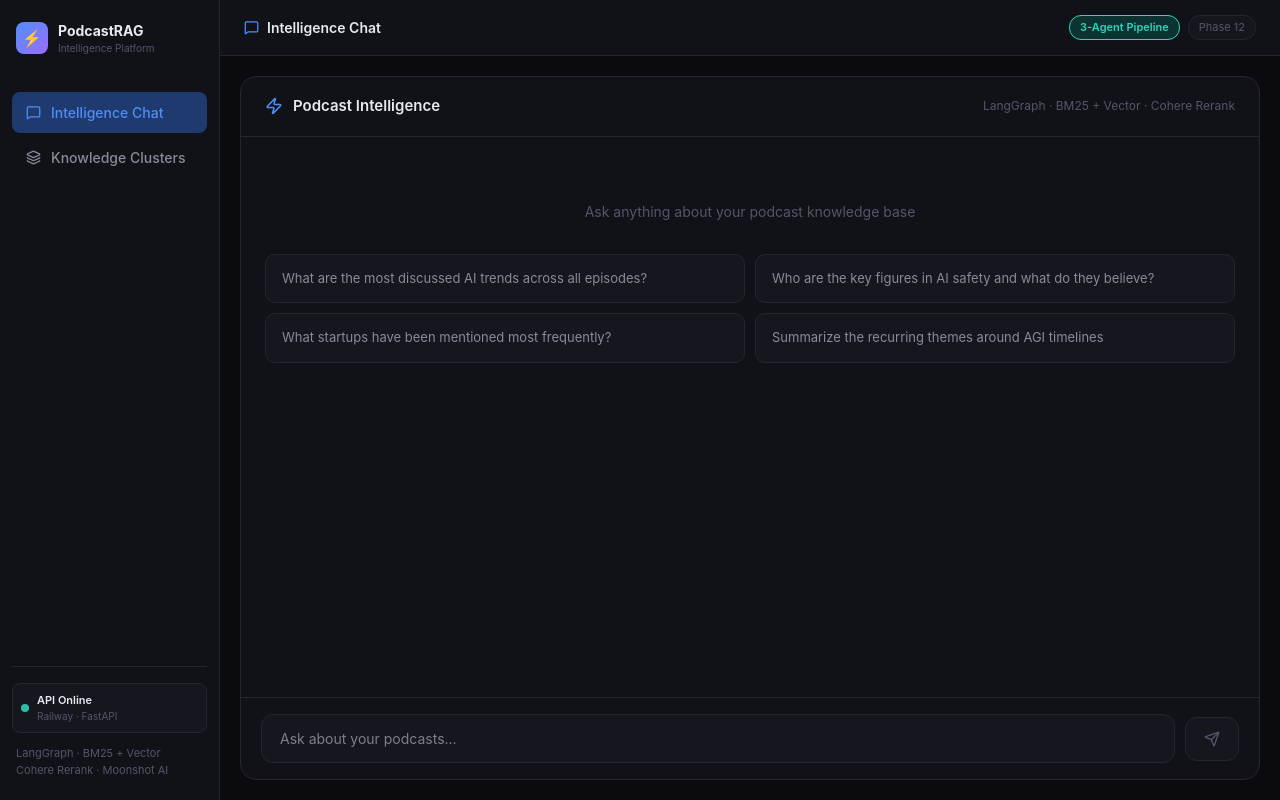
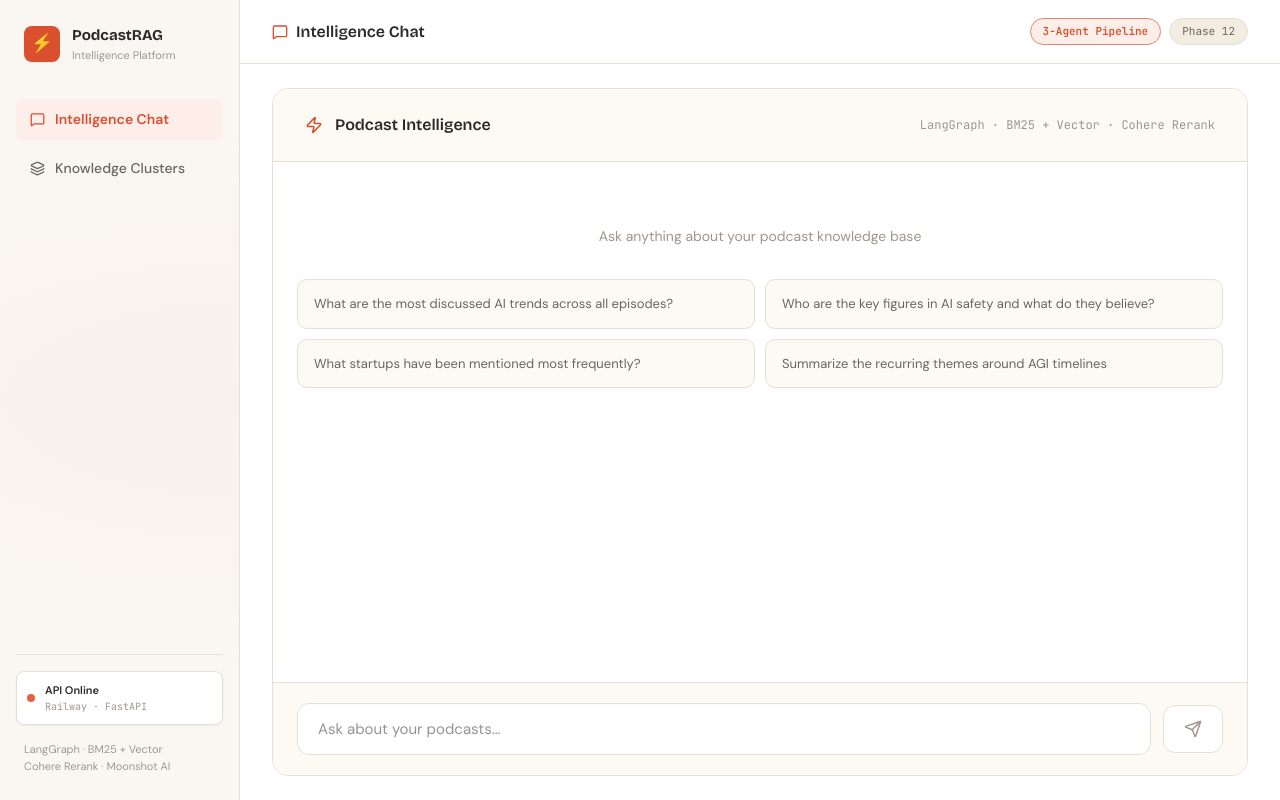
Before and after one commit to jayzhuang1996/RAG, a Next.js app in the folder frontend/: page / in a window 1280 px wide. Built offline with nearby package versions, Linux system fonts and the light colour scheme.

Commit message:
feat(ui): redesign frontend with codebase-to-course aesthetic

```diff
--- a/frontend/app/globals.css
+++ b/frontend/app/globals.css
@@ -1,104 +1,153 @@
+@import "tailwindcss";
+
 @import "tailwindcss";
 
 :root {
-  --bg-base: #0a0a0f;
-  --bg-panel: #111118;
-  --bg-card: #16161e;
-  --bg-hover: #1e1e28;
-  --border: #252530;
-  --border-accent: #3a3a4a;
-  --text-primary: #e8e8f0;
-  --text-secondary: #8a8a9a;
-  --text-muted: #55556a;
-  --accent-blue: #4f8ef7;
-  --accent-blue-dim: #1e3a6e;
-  --accent-purple: #9b6dff;
-  --accent-purple-dim: #2d1f5e;
-  --accent-teal: #2dd4bf;
-  --accent-teal-dim: #0d3330;
-  --accent-amber: #f59e0b;
+  /* BACKGROUNDS */
+  --bg-base: #FAF7F2;
+  --bg-warm: #F5F0E8;
+  --bg-code: #1E1E2E;
+
+  /* TEXT */
+  --text-primary: #2C2A28;
+  --text-secondary: #6B6560;
+  --text-muted: #9E9790;
+
+  /* BORDERS */
+  --border: #E5DFD6;
+  --border-light: #EEEBE5;
+
+  /* SURFACES */
+  --bg-panel: #FFFFFF;
+  --bg-card: #FDF9F3;
+  --bg-hover: #F2ECE1;
+
+  /* ACCENTS */
+  --accent-main: #D94F30;
+  --accent-hover: #C4432A;
+  --accent-light: #FDEEE9;
+  --accent-muted: #E8836C;
+
+  /* SEMANTIC */
+  --accent-blue: #2A7B9B;
+  --accent-blue-dim: #E4F2F7;
+  --accent-purple: #7B6DAA;
+  --accent-purple-dim: #F0EDF6;
+  --accent-teal: #2D8B55;
+  --accent-teal-dim: #E8F5EE;
+
+  /* SHADOWS */
+  --shadow-sm: 0 1px 2px rgba(44,42,40,0.05);
+  --shadow-md: 0 4px 12px rgba(44,42,40,0.08);
+
+  /* TYPE SCALE */
+  --text-xs:   0.75rem;
+  --text-sm:   0.875rem;
+  --text-base: 1rem;
+  --text-lg:   1.125rem;
+  --text-xl:   1.25rem;
+  --text-2xl:  1.5rem;
+  --text-3xl:  1.875rem;
+  --text-4xl:  2.25rem;
+  --text-5xl:  3rem;
+  --text-6xl:  3.75rem;
+
+  /* LINE HEIGHTS */
+  --leading-tight:  1.15;
+  --leading-snug:   1.3;
+  --leading-normal: 1.6;
+  --leading-loose:  1.8;
 }
 
-* {
-  box-sizing: border-box;
-}
+* { box-sizing: border-box; }
 
 html, body {
   height: 100%;
   margin: 0;
   background: var(--bg-base);
+  background-image: radial-gradient(ellipse at 20% 50%, rgba(217,79,48,0.03) 0%, transparent 50%);
   color: var(--text-primary);
-  font-family: -apple-system, BlinkMacSystemFont, "Inter", "Segoe UI", sans-serif;
+  font-family: var(--font-body), -apple-system, BlinkMacSystemFont, sans-serif;
   -webkit-font-smoothing: antialiased;
 }
 
 /* Scrollbar */
 ::-webkit-scrollbar { width: 6px; height: 6px; }
 ::-webkit-scrollbar-track { background: transparent; }
-::-webkit-scrollbar-thumb { background: var(--border-accent); border-radius: 3px; }
+::-webkit-scrollbar-thumb { background: var(--border); border-radius: 99px; }
 ::-webkit-scrollbar-thumb:hover { background: var(--text-muted); }
 
-/* Prose / markdown */
-.prose-dark {
-  line-height: 1.75;
+/* Editorial Prose for Chat */
+.prose-editorial {
+  line-height: var(--leading-normal);
   color: var(--text-primary);
 }
-.prose-dark h1, .prose-dark h2, .prose-dark h3 {
-  color: #fff;
+.prose-editorial h1, .prose-editorial h2, .prose-editorial h3 {
+  color: var(--text-primary);
+  font-family: var(--font-display);
   font-weight: 700;
   margin-top: 1.5em;
   margin-bottom: 0.5em;
+  line-height: var(--leading-tight);
 }
-.prose-dark p { margin: 0.75em 0; }
-.prose-dark ul, .prose-dark ol { padding-left: 1.5em; }
-.prose-dark li { margin: 0.3em 0; }
-.prose-dark strong { color: #fff; font-weight: 600; }
-.prose-dark blockquote {
-  border-left: 3px solid var(--accent-blue);
-  padding-left: 1em;
+.prose-editorial p { margin: 0.75em 0; }
+.prose-editorial ul, .prose-editorial ol { padding-left: 1.5em; }
+.prose-editorial li { margin: 0.3em 0; }
+.prose-editorial strong { color: var(--text-primary); font-weight: 600; }
+.prose-editorial blockquote {
+  border-left: 3px solid var(--accent-main);
+  background: var(--bg-card);
+  padding: 0.5em 1em;
   color: var(--text-secondary);
+  border-radius: 0 4px 4px 0;
   margin: 1em 0;
 }
-.prose-dark code {
+.prose-editorial code {
   background: var(--bg-hover);
   border: 1px solid var(--border);
   padding: 0.1em 0.4em;
   border-radius: 4px;
-  font-size: 0.88em;
-  color: var(--accent-teal);
-  font-family: "JetBrains Mono", "SF Mono", Menlo, monospace;
+  font-size: var(--text-sm);
+  color: var(--text-primary);
+  font-family: var(--font-mono), monospace;
 }
-.prose-dark pre {
-  background: #0d0d15;
-  border: 1px solid var(--border);
+.prose-editorial pre {
+  background: var(--bg-code);
+  color: #CDD6F4;
   border-radius: 8px;
-  padding: 1em;
+  padding: 1.25em;
   overflow-x: auto;
-  margin: 1em 0;
+  margin: 1.25em 0;
+  box-shadow: var(--shadow-sm);
 }
-.prose-dark pre code {
+.prose-editorial pre code {
   background: none;
   border: none;
   padding: 0;
-  font-size: 0.85em;
+  font-size: var(--text-sm);
+  color: inherit;
+  font-family: var(--font-mono), monospace;
 }
-.prose-dark a {
-  color: var(--accent-blue);
-  text-decoration: none;
+.prose-editorial a {
+  color: var(--accent-main);
+  text-decoration: underline;
+  text-decoration-color: var(--accent-light);
+  text-underline-offset: 2px;
+  transition: all 0.15s;
 }
-.prose-dark a:hover { text-decoration: underline; }
-.prose-dark hr {
+.prose-editorial a:hover { text-decoration-color: var(--accent-main); }
+.prose-editorial hr {
   border: none;
-  border-top: 1px solid var(--border);
+  border-top: 1px dashed var(--border);
   margin: 1.5em 0;
 }
 
-/* Glassmorphism card */
+/* Glass-card -> Warm shadow card */
 .glass-card {
-  background: var(--bg-card);
+  background: var(--bg-panel);
   border: 1px solid var(--border);
   border-radius: 12px;
-  backdrop-filter: blur(8px);
+  box-shadow: var(--shadow-md);
 }
 
 /* Pulse dot */
@@ -106,7 +155,7 @@ html, body {
   width: 8px;
   height: 8px;
   border-radius: 50%;
-  background: var(--accent-teal);
+  background: var(--accent-main);
   animation: pulse 2s infinite;
 }
 @keyframes pulse {
@@ -116,7 +165,7 @@ html, body {
 
 /* Shimmer loading */
 .shimmer {
-  background: linear-gradient(90deg, var(--bg-card) 25%, var(--bg-hover) 50%, var(--bg-card) 75%);
+  background: linear-gradient(90deg, var(--bg-panel) 25%, var(--bg-hover) 50%, var(--bg-panel) 75%);
   background-size: 200% 100%;
   animation: shimmer 1.5s infinite;
 }
@@ -130,12 +179,14 @@ html, body {
   display: inline-flex;
   align-items: center;
   gap: 6px;
-  background: var(--accent-blue-dim);
-  border: 1px solid var(--accent-blue);
+  background: var(--bg-hover);
+  border: 1px solid var(--border);
   border-radius: 20px;
   padding: 3px 10px;
-  font-size: 12px;
-  color: var(--accent-blue);
+  font-size: var(--text-xs);
+  color: var(--text-secondary);
+  font-family: var(--font-mono);
+  box-shadow: var(--shadow-sm);
 }
 
 /* Nav */
@@ -147,7 +198,7 @@ html, body {
   border-radius: 8px;
   cursor: pointer;
   color: var(--text-secondary);
-  font-size: 14px;
+  font-size: var(--text-sm);
   font-weight: 500;
   transition: all 0.15s;
 }
@@ -156,9 +207,10 @@ html, body {
   color: var(--text-primary);
 }
 .nav-item.active {
-  background: var(--accent-blue-dim);
-  color: var(--accent-blue);
-  border: 1px solid var(--accent-blue-dim);
+  background: var(--accent-light);
+  color: var(--accent-main);
+  border: 1px solid var(--accent-light);
+  font-weight: 600;
 }
 
 /* Graph node badge */
@@ -172,19 +224,21 @@ html, body {
   color: var(--accent-purple);
   text-transform: uppercase;
   letter-spacing: 0.05em;
+  font-family: var(--font-mono);
 }
 
 /* Community card */
 .community-card {
-  background: var(--bg-card);
+  background: var(--bg-panel);
   border: 1px solid var(--border);
   border-radius: 10px;
   padding: 16px;
   cursor: pointer;
   transition: all 0.2s;
+  box-shadow: var(--shadow-sm);
 }
 .community-card:hover {
-  border-color: var(--accent-blue);
-  background: var(--bg-hover);
-  transform: translateY(-1px);
+  border-color: var(--accent-main);
+  transform: translateY(-2px);
+  box-shadow: var(--shadow-md);
 }
--- a/frontend/app/layout.tsx
+++ b/frontend/app/layout.tsx
@@ -1,5 +1,10 @@
 import type { Metadata } from "next";
+import { Bricolage_Grotesque, DM_Sans, JetBrains_Mono } from 'next/font/google';
 import "./globals.css";
+
+const display = Bricolage_Grotesque({ subsets: ['latin'], variable: '--font-display' });
+const body = DM_Sans({ subsets: ['latin'], variable: '--font-body' });
+const mono = JetBrains_Mono({ subsets: ['latin'], variable: '--font-mono' });
 
 export const metadata: Metadata = {
   title: "Podcast Intelligence — GraphRAG Dashboard",
@@ -8,8 +13,8 @@ export const metadata: Metadata = {
 
 export default function RootLayout({ children }: { children: React.ReactNode }) {
   return (
-    <html lang="en">
-      <body style={{ background: 'var(--bg-base)', minHeight: '100vh' }}>
+    <html lang="en" className={`${display.variable} ${body.variable} ${mono.variable}`}>
+      <body>
         {children}
       </body>
     </html>
--- a/frontend/app/page.tsx
+++ b/frontend/app/page.tsx
@@ -23,43 +23,45 @@ export default function Home() {
     }}>
       {/* Sidebar */}
       <aside style={{
-        width: '220px',
+        width: '240px',
         flexShrink: 0,
-        background: 'var(--bg-panel)',
+        background: 'transparent',
         borderRight: '1px solid var(--border)',
         display: 'flex',
         flexDirection: 'column',
-        padding: '20px 12px',
+        padding: '24px 16px',
       }}>
         {/* Logo */}
-        <div style={{ marginBottom: '32px', padding: '0 4px' }}>
+        <div style={{ marginBottom: '32px', padding: '0 8px' }}>
           <div style={{
             display: 'flex',
             alignItems: 'center',
-            gap: '10px',
+            gap: '12px',
             marginBottom: '4px',
           }}>
             <div style={{
-              width: '32px',
-              height: '32px',
-              background: 'linear-gradient(135deg, var(--accent-blue), var(--accent-purple))',
+              width: '36px',
+              height: '36px',
+              background: 'var(--accent-main)',
+              color: 'white',
               borderRadius: '8px',
               display: 'flex',
               alignItems: 'center',
               justifyContent: 'center',
-              fontSize: '16px',
+              fontSize: '18px',
+              boxShadow: 'var(--shadow-sm)'
             }}>
               ⚡
             </div>
             <div>
-              <div style={{ fontWeight: 700, fontSize: '14px' }}>PodcastRAG</div>
-              <div style={{ fontSize: '10px', color: 'var(--text-muted)' }}>Intelligence Platform</div>
+              <div style={{ fontWeight: 700, fontSize: '15px', fontFamily: 'var(--font-display)' }}>PodcastRAG</div>
+              <div style={{ fontSize: '11px', color: 'var(--text-muted)' }}>Intelligence Platform</div>
             </div>
           </div>
         </div>
 
         {/* Nav */}
-        <nav style={{ display: 'flex', flexDirection: 'column', gap: '4px', flex: 1 }}>
+        <nav style={{ display: 'flex', flexDirection: 'column', gap: '8px', flex: 1 }}>
           {NAV.map(({ id, label, icon: Icon }) => (
             <button
               key={id}
@@ -78,25 +80,26 @@ export default function Home() {
           <div style={{
             display: 'flex',
             alignItems: 'center',
-            gap: '8px',
-            padding: '8px',
+            gap: '10px',
+            padding: '10px',
             borderRadius: '8px',
-            background: 'var(--bg-card)',
+            background: 'var(--bg-panel)',
             border: '1px solid var(--border)',
+            boxShadow: 'var(--shadow-sm)'
           }}>
             <div className="pulse-dot" />
             <div>
               <div style={{ fontSize: '11px', fontWeight: 600, color: 'var(--text-primary)' }}>API Online</div>
-              <div style={{ fontSize: '10px', color: 'var(--text-muted)' }}>Railway · FastAPI</div>
+              <div style={{ fontSize: '10px', color: 'var(--text-muted)', fontFamily: 'var(--font-mono)' }}>Railway · FastAPI</div>
             </div>
           </div>
 
           <div style={{
-            marginTop: '12px',
+            marginTop: '16px',
             fontSize: '11px',
             color: 'var(--text-muted)',
             lineHeight: '1.6',
-            padding: '0 4px',
+            padding: '0 8px',
           }}>
             <div>LangGraph · BM25 + Vector</div>
             <div>Cohere Rerank · Moonshot AI</div>
@@ -111,14 +114,15 @@ export default function Home() {
         flexDirection: 'column',
         overflow: 'hidden',
         minWidth: 0,
+        background: 'var(--bg-panel)'
       }}>
         {/* Top bar */}
         <div style={{
-          height: '56px',
+          height: '64px',
           borderBottom: '1px solid var(--border)',
           display: 'flex',
           alignItems: 'center',
-          padding: '0 24px',
+          padding: '0 32px',
           gap: '12px',
           flexShrink: 0,
           background: 'var(--bg-panel)',
@@ -126,14 +130,14 @@ export default function Home() {
           <div style={{ flexShrink: 0 }}>
             {activeTab === 'chat' && (
               <div style={{ display: 'flex', alignItems: 'center', gap: '8px' }}>
-                <MessageSquare size={15} color="var(--accent-blue)" />
-                <span style={{ fontSize: '14px', fontWeight: 600 }}>Intelligence Chat</span>
+                <MessageSquare size={16} color="var(--accent-main)" />
+                <span style={{ fontSize: '16px', fontWeight: 600, fontFamily: 'var(--font-display)' }}>Intelligence Chat</span>
               </div>
             )}
             {activeTab === 'communities' && (
               <div style={{ display: 'flex', alignItems: 'center', gap: '8px' }}>
-                <Layers size={15} color="var(--accent-purple)" />
-                <span style={{ fontSize: '14px', fontWeight: 600 }}>Knowledge Clusters</span>
+                <Layers size={16} color="var(--accent-main)" />
+                <span style={{ fontSize: '16px', fontWeight: 600, fontFamily: 'var(--font-display)' }}>Knowledge Clusters</span>
               </div>
             )}
           </div>
@@ -141,22 +145,24 @@ export default function Home() {
           <div style={{ marginLeft: 'auto', display: 'flex', gap: '8px', alignItems: 'center' }}>
             <span style={{
               fontSize: '11px',
-              background: 'var(--accent-teal-dim)',
-              color: 'var(--accent-teal)',
-              border: '1px solid var(--accent-teal)',
-              borderRadius: '12px',
-              padding: '3px 10px',
+              fontFamily: 'var(--font-mono)',
+              background: 'var(--accent-light)',
+              color: 'var(--accent-main)',
+              border: '1px solid var(--accent-muted)',
+              borderRadius: '20px',
+              padding: '4px 12px',
               fontWeight: 600,
             }}>
               3-Agent Pipeline
             </span>
             <span style={{
               fontSize: '11px',
-              background: 'var(--bg-card)',
-              color: 'var(--text-muted)',
+              fontFamily: 'var(--font-mono)',
+              background: 'var(--bg-hover)',
+              color: 'var(--text-secondary)',
               border: '1px solid var(--border)',
-              borderRadius: '12px',
-              padding: '3px 10px',
+              borderRadius: '20px',
+              padding: '4px 12px',
             }}>
               Phase 12
             </span>
@@ -167,33 +173,37 @@ export default function Home() {
         <div style={{
           flex: 1,
           overflow: 'hidden',
-          padding: '20px',
+          padding: '24px 32px',
         }}>
           {activeTab === 'chat' && (
-            <div style={{ height: '100%' }}>
+            <div style={{ height: '100%', maxWidth: '1000px', margin: '0 auto' }}>
               <ChatInterface />
             </div>
           )}
           {activeTab === 'communities' && (
             <div style={{
               height: '100%',
+              maxWidth: '1000px',
+              margin: '0 auto',
               background: 'var(--bg-panel)',
               border: '1px solid var(--border)',
               borderRadius: '16px',
+              boxShadow: 'var(--shadow-md)',
               overflow: 'hidden',
               display: 'flex',
               flexDirection: 'column',
             }}>
               <div style={{
-                padding: '18px 24px',
+                padding: '24px 32px',
                 borderBottom: '1px solid var(--border)',
+                background: 'var(--bg-card)',
                 display: 'flex',
                 alignItems: 'center',
-                gap: '10px',
+                gap: '12px',
               }}>
-                <Layers size={16} color="var(--accent-purple)" />
-                <span style={{ fontWeight: 600, fontSize: '15px' }}>Knowledge Clusters</span>
-                <span style={{ fontSize: '12px', color: 'var(--text-muted)', marginLeft: 'auto' }}>
+                <Layers size={18} color="var(--accent-main)" />
+                <span style={{ fontWeight: 600, fontSize: '16px', fontFamily: 'var(--font-display)' }}>Knowledge Clusters</span>
+                <span style={{ fontSize: '12px', color: 'var(--text-muted)', marginLeft: 'auto', fontFamily: 'var(--font-mono)' }}>
                   Greedy Modularity · networkx
                 </span>
               </div>
--- a/frontend/components/ChatInterface.tsx
+++ b/frontend/components/ChatInterface.tsx
@@ -78,15 +78,16 @@ export default function ChatInterface() {
       }}>
         {/* Header */}
         <div style={{
-          padding: '18px 24px',
+          padding: '24px 32px',
           borderBottom: '1px solid var(--border)',
+          background: 'var(--bg-card)',
           display: 'flex',
           alignItems: 'center',
-          gap: '10px',
+          gap: '12px',
         }}>
-          <Zap size={18} color="var(--accent-blue)" />
-          <span style={{ fontWeight: 600, fontSize: '15px' }}>Podcast Intelligence</span>
-          <span style={{ marginLeft: 'auto', fontSize: '12px', color: 'var(--text-muted)' }}>
+          <Zap size={18} color="var(--accent-main)" />
+          <span style={{ fontWeight: 600, fontSize: '16px', fontFamily: 'var(--font-display)' }}>Podcast Intelligence</span>
+          <span style={{ marginLeft: 'auto', fontSize: '12px', color: 'var(--text-muted)', fontFamily: 'var(--font-mono)' }}>
             LangGraph · BM25 + Vector · Cohere Rerank
           </span>
         </div>
@@ -140,11 +141,12 @@ export default function ChatInterface() {
               {msg.role === 'user' ? (
                 <div style={{
                   maxWidth: '75%',
-                  background: 'var(--accent-blue)',
+                  background: 'var(--accent-main)',
+                  boxShadow: 'var(--shadow-sm)',
                   borderRadius: '16px 16px 4px 16px',
-                  padding: '12px 18px',
+                  padding: '14px 20px',
                   color: '#fff',
-                  fontSize: '14px',
+                  fontSize: '15px',
                   lineHeight: '1.6',
                 }}>
                   {msg.content}
@@ -152,24 +154,26 @@ export default function ChatInterface() {
               ) : msg.role === 'error' ? (
                 <div style={{
                   maxWidth: '85%',
-                  background: '#2a1010',
-                  border: '1px solid #5a2020',
+                  background: 'var(--accent-light)',
+                  border: '1px solid var(--accent-muted)',
                   borderRadius: '4px 16px 16px 16px',
                   padding: '14px 18px',
-                  color: '#ff6b6b',
-                  fontSize: '13px',
+                  color: 'var(--accent-hover)',
+                  fontSize: '14px',
+                  fontFamily: 'var(--font-mono)'
                 }}>
                   {msg.content}
                 </div>
               ) : (
                 <div style={{
                   maxWidth: '100%',
-                  background: 'var(--bg-card)',
+                  background: 'var(--bg-panel)',
                   border: '1px solid var(--border)',
+                  boxShadow: 'var(--shadow-md)',
                   borderRadius: '4px 16px 16px 16px',
-                  padding: '18px 22px',
+                  padding: '24px',
                 }}>
-                  <div className="prose-dark">
+                  <div className="prose-editorial">
                     <ReactMarkdown remarkPlugins={[remarkGfm]}>
                       {msg.content}
                     </ReactMarkdown>
@@ -219,8 +223,9 @@ export default function ChatInterface() {
           {loading && (
             <div style={{ display: 'flex', justifyContent: 'flex-start' }}>
               <div style={{
-                background: 'var(--bg-card)',
+                background: 'var(--bg-panel)',
                 border: '1px solid var(--border)',
+                boxShadow: 'var(--shadow-sm)',
                 borderRadius: '4px 16px 16px 16px',
                 padding: '16px 20px',
                 display: 'flex',
@@ -228,8 +233,9 @@ export default function ChatInterface() {
                 gap: '12px',
                 color: 'var(--text-secondary)',
                 fontSize: '13px',
+                fontFamily: 'var(--font-mono)'
               }}>
-                <Loader2 size={16} className="animate-spin" color="var(--accent-blue)" style={{ animation: 'spin 1s linear infinite' }} />
+                <Loader2 size={16} className="animate-spin" color="var(--accent-main)" style={{ animation: 'spin 1s linear infinite' }} />
                 <span>Researcher → Analyst → Writer...</span>
               </div>
             </div>
@@ -237,10 +243,10 @@ export default function ChatInterface() {
         </div>
 
         {/* Input */}
-        <div style={{ padding: '16px 20px', borderTop: '1px solid var(--border)' }}>
+        <div style={{ padding: '20px 24px', borderTop: '1px solid var(--border)', background: 'var(--bg-card)' }}>
           <form
             onSubmit={e => { e.preventDefault(); handleSubmit(); }}
-            style={{ display: 'flex', gap: '10px', alignItems: 'center' }}
+            style={{ display: 'flex', gap: '12px', alignItems: 'center' }}
           >
             <input
               type="text"
@@ -250,33 +256,35 @@ export default function ChatInterface() {
               disabled={loading}
               style={{
                 flex: 1,
-                background: 'var(--bg-card)',
+                background: 'var(--bg-panel)',
                 border: '1px solid var(--border)',
+                boxShadow: 'inset 0 1px 3px rgba(0,0,0,0.02)',
                 borderRadius: '12px',
-                padding: '13px 18px',
+                padding: '14px 20px',
                 color: 'var(--text-primary)',
-                fontSize: '14px',
+                fontSize: '15px',
                 outline: 'none',
-                transition: 'border-color 0.15s',
+                transition: 'border-color 0.15s, box-shadow 0.15s',
               }}
-              onFocus={e => (e.target.style.borderColor = 'var(--accent-blue)')}
-              onBlur={e => (e.target.style.borderColor = 'var(--border)')}
+              onFocus={e => { e.target.style.borderColor = 'var(--accent-main)'; e.target.style.boxShadow = '0 0 0 3px var(--accent-light)'; }}
+              onBlur={e => { e.target.style.borderColor = 'var(--border)'; e.target.style.boxShadow = 'inset 0 1px 3px rgba(0,0,0,0.02)'; }}
             />
             <button
               type="submit"
               disabled={loading || !query.trim()}
               style={{
-                background: query.trim() ? 'var(--accent-blue)' : 'var(--bg-card)',
-                border: '1px solid var(--border)',
+                background: query.trim() ? 'var(--accent-main)' : 'var(--bg-panel)',
+                border: `1px solid ${query.trim() ? 'var(--accent-main)' : 'var(--border)'}`,
+                boxShadow: query.trim() ? 'var(--shadow-sm)' : 'none',
                 borderRadius: '12px',
-                padding: '13px 18px',
+                padding: '14px 20px',
                 cursor: query.trim() ? 'pointer' : 'default',
                 display: 'flex',
                 alignItems: 'center',
                 transition: 'all 0.15s',
               }}
             >
-              <Send size={16} color={query.trim() ? '#fff' : 'var(--text-muted)'} />
+              <Send size={18} color={query.trim() ? '#fff' : 'var(--text-muted)'} />
             </button>
           </form>
         </div>
```
Also changed, not shown: frontend/components/GraphPanel.tsx (+8 -6 lines).
